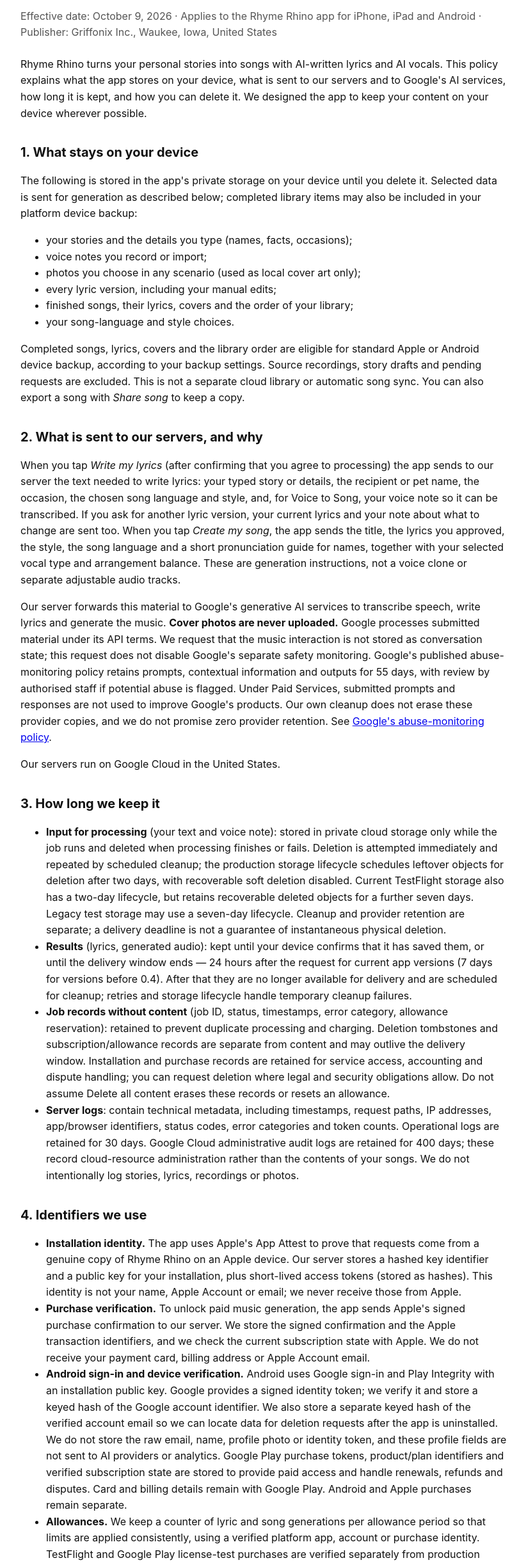
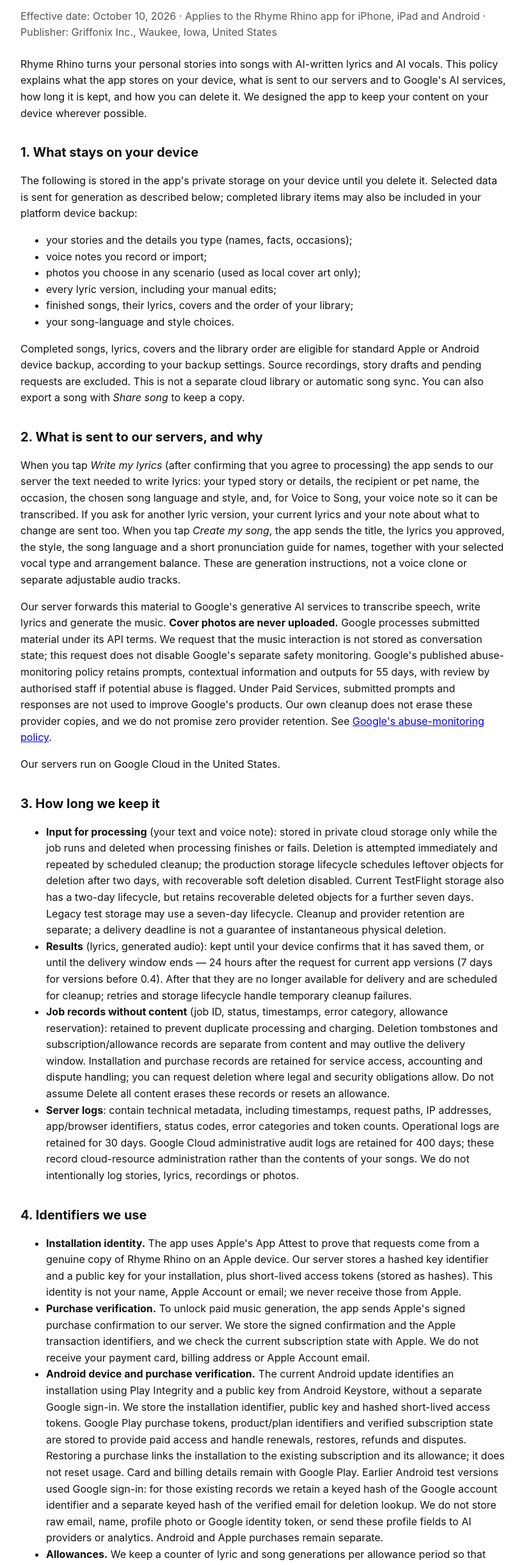
Before and after one commit to Genesius001/rhyme-rhino-public, a plain HTML site: page privacy.html in a window 1280 px wide. Shown: the part 109-2555 px from the top of the page at 64% size, without its empty margins (228-1050 px from the left). Drawn offline with Linux system fonts and the light colour scheme.

Commit message:
Describe Android installation identity without mandatory Google login

```diff
--- a/privacy.html
+++ b/privacy.html
@@ -20,7 +20,7 @@
 <main>
 <nav><a href="index.html">Rhyme Rhino</a><a href="privacy.html">Privacy Policy</a><a href="terms.html">Terms of Use</a><a href="support.html">Support</a></nav>
 <h1>Privacy Policy</h1>
-<p class="meta">Effective date: October 9, 2026 · Applies to the Rhyme Rhino app for iPhone, iPad and Android · Publisher: Griffonix Inc., Waukee, Iowa, United States</p>
+<p class="meta">Effective date: October 10, 2026 · Applies to the Rhyme Rhino app for iPhone, iPad and Android · Publisher: Griffonix Inc., Waukee, Iowa, United States</p>
 
 <p>Rhyme Rhino turns your personal stories into songs with AI-written lyrics and AI vocals. This policy explains what the app stores on your device, what is sent to our servers and to Google's AI services, how long it is kept, and how you can delete it. We designed the app to keep your content on your device wherever possible.</p>
 
@@ -53,7 +53,7 @@
 <ul>
 <li><strong>Installation identity.</strong> The app uses Apple's App Attest to prove that requests come from a genuine copy of Rhyme Rhino on an Apple device. Our server stores a hashed key identifier and a public key for your installation, plus short-lived access tokens (stored as hashes). This identity is not your name, Apple Account or email; we never receive those from Apple.</li>
 <li><strong>Purchase verification.</strong> To unlock paid music generation, the app sends Apple's signed purchase confirmation to our server. We store the signed confirmation and the Apple transaction identifiers, and we check the current subscription state with Apple. We do not receive your payment card, billing address or Apple Account email.</li>
-<li><strong>Android sign-in and device verification.</strong> Android uses Google sign-in and Play Integrity with an installation public key. Google provides a signed identity token; we verify it and store a keyed hash of the Google account identifier. We also store a separate keyed hash of the verified account email so we can locate data for deletion requests after the app is uninstalled. We do not store the raw email, name, profile photo or identity token, and these profile fields are not sent to AI providers or analytics. Google Play purchase tokens, product/plan identifiers and verified subscription state are stored to provide paid access and handle renewals, refunds and disputes. Card and billing details remain with Google Play. Android and Apple purchases remain separate.</li>
+<li><strong>Android device and purchase verification.</strong> The current Android update identifies an installation using Play Integrity and a public key from Android Keystore, without a separate Google sign-in. We store the installation identifier, public key and hashed short-lived access tokens. Google Play purchase tokens, product/plan identifiers and verified subscription state are stored to provide paid access and handle renewals, restores, refunds and disputes. Restoring a purchase links the installation to the existing subscription and its allowance; it does not reset usage. Card and billing details remain with Google Play. Earlier Android test versions used Google sign-in: for those existing records we retain a keyed hash of the Google account identifier and a separate keyed hash of the verified email for deletion lookup. We do not store raw email, name, profile photo or Google identity token, or send these profile fields to AI providers or analytics. Android and Apple purchases remain separate.</li>
 <li><strong>Allowances.</strong> We keep a counter of lyric and song generations per allowance period so that limits are applied consistently, using a verified platform app, account or purchase identity. TestFlight and Google Play license-test purchases are verified separately from production purchases.</li>
 </ul>
 
```
